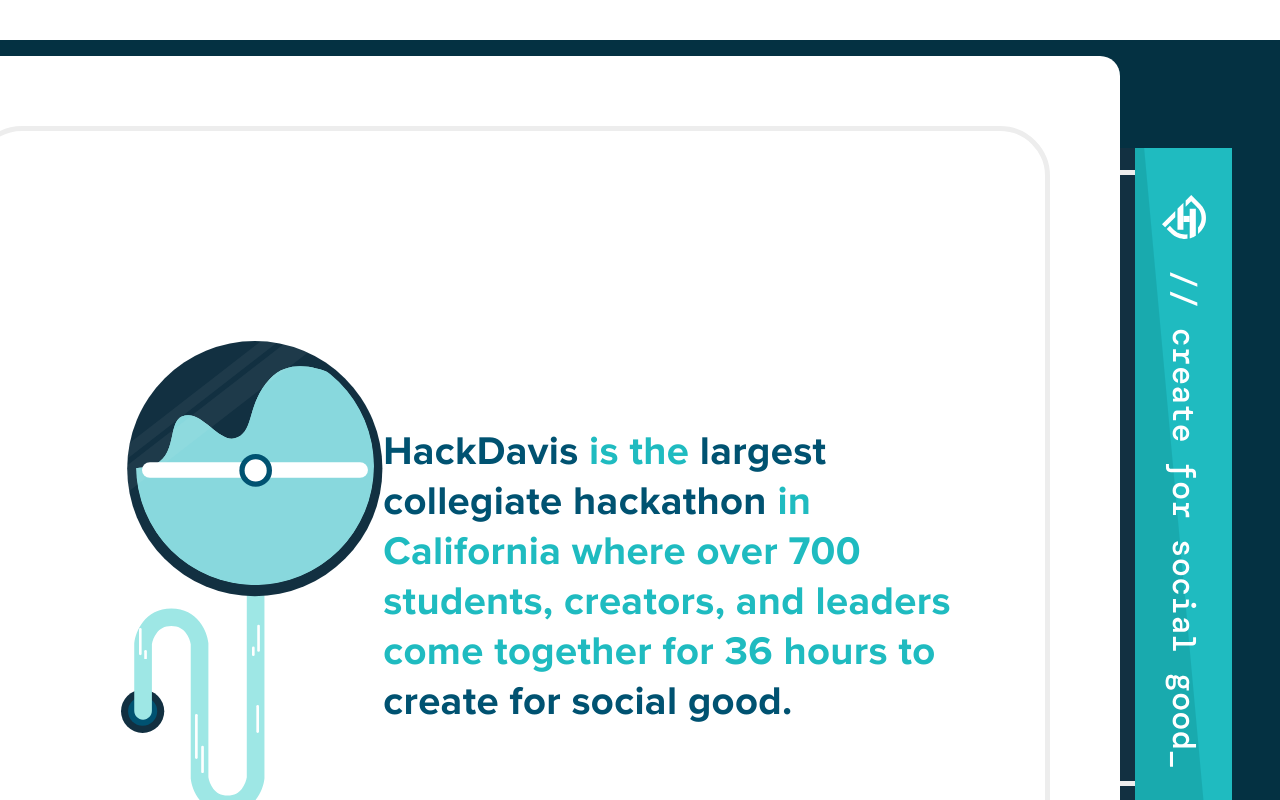
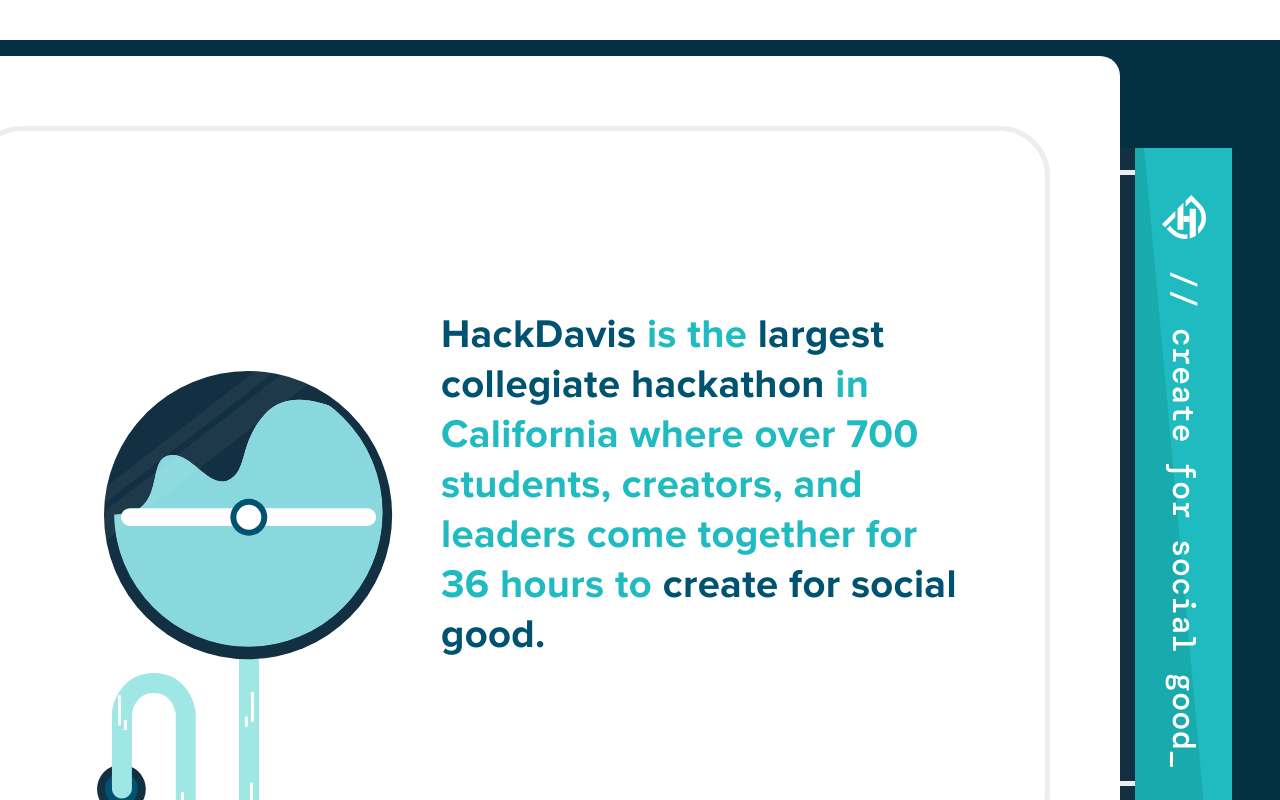
Before and after one commit to HackDavis/website-2023, a Next.js app: page /test in a window 1280 px wide. Shown: the part 860-1660 px from the top of the page. Built offline with nearby package versions, Linux system fonts and the light colour scheme.

Commit message:
window one responsiveness

```diff
--- a/src/styles/bus/churner.module.scss
+++ b/src/styles/bus/churner.module.scss
@@ -3,7 +3,11 @@
 .container {
   display: none;
   position: relative;
-  min-width: 30.7%;
+  width: 23.8%;
+  max-width: 296px;
+  flex-grow: 1;
+  top: 153px;
+  margin-right: 48px;
 
   > * {
     position: absolute;
--- a/src/styles/bus/windowOne.module.scss
+++ b/src/styles/bus/windowOne.module.scss
@@ -18,15 +18,31 @@
   @include lg {
     border-width: 5px;
     border-radius: 50px;
-    padding: 210px 70px 184px 144px;
+    padding: 48px 70px 48px 100px;
+    margin-bottom: 162px;
+  }
+
+  @include xl {
+    padding: 87px 70px 87px 120px;
+  }
+
+  @include rwd(1440px) {
+    padding-left: 144px;
   }
 }
 
 .info {
   @include fontFactory(var(--proxima-nova), 20px, 700, var(--color-teal-3), 0.02rem, 1.25);
+  width: 48.5%;
   max-width: 600px;
+  flex-grow: 1;
 
   @include lg {
+    font-size: 32px;
+    font-size: min(40px, 3.2vw);
+  }
+
+  @include xl {
     font-size: 40px;
   }
 
```
